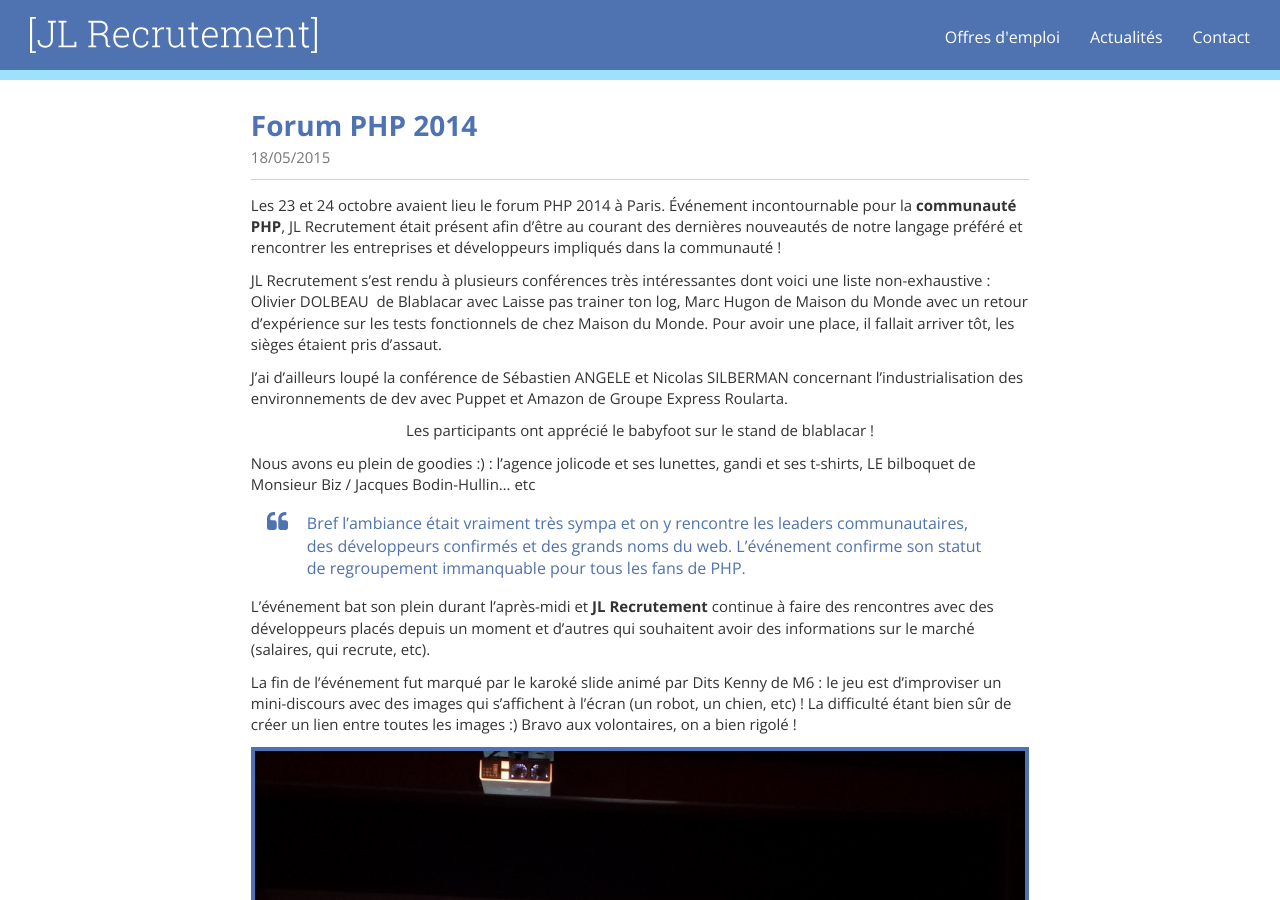
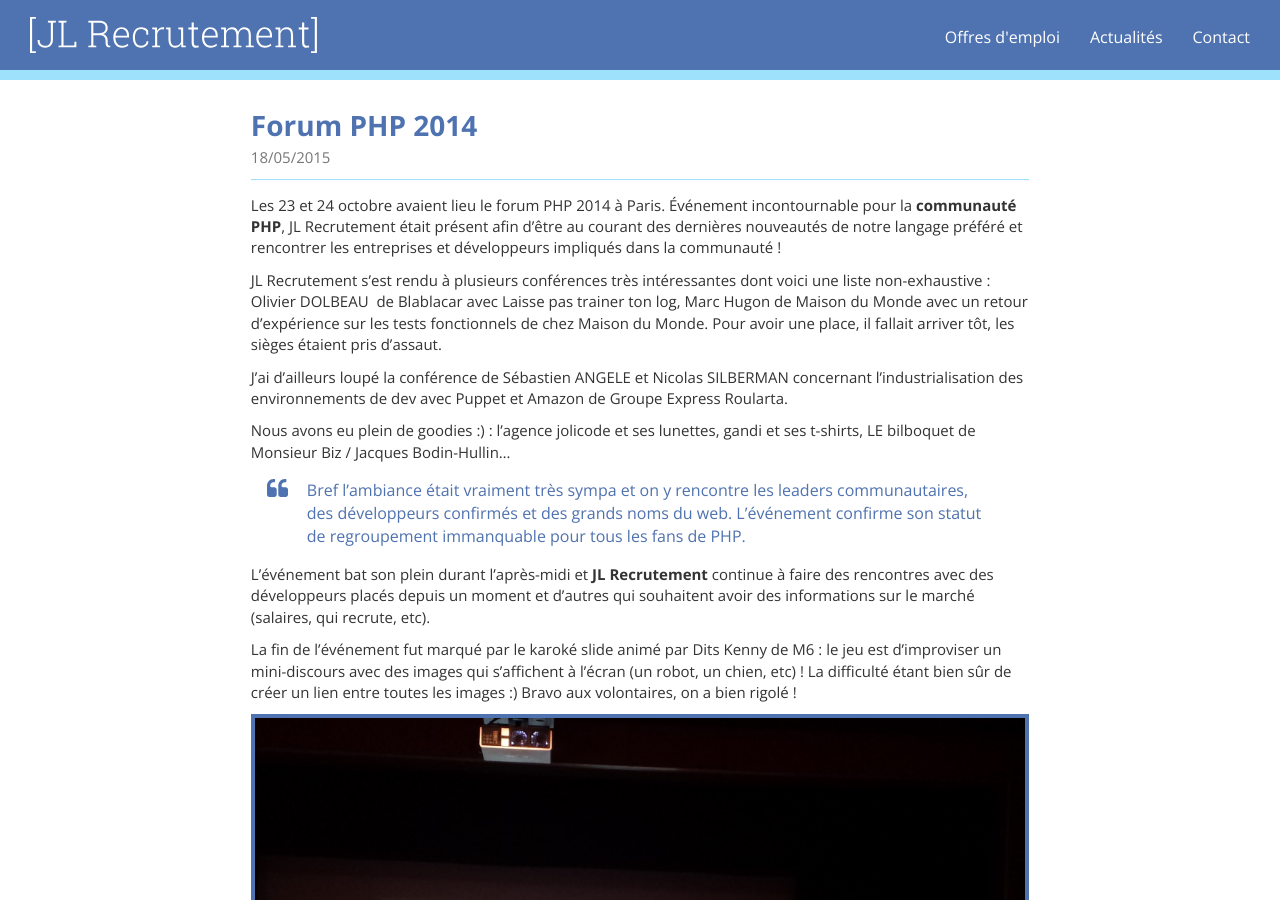
Before and after one commit to jlondiche/jlrecrutement, a Jekyll site: the page built from _posts/2015-05-18-forum-php-2014.md, in a window 1280 px wide and 900 px high. Built offline with Jekyll 4.4.1, drawn with Linux system fonts in a browser that asks for light colours; nearby versions of some CDN libraries.

Commit message:
man texte forum php 2014

```diff
--- a/_posts/2015-05-18-forum-php-2014.md
+++ b/_posts/2015-05-18-forum-php-2014.md
@@ -10,9 +10,7 @@
 
 J'ai d'ailleurs loupé la conférence de Sébastien ANGELE et Nicolas SILBERMAN concernant l'industrialisation des environnements de dev avec Puppet et Amazon de Groupe Express Roularta.
 
-<p align="center">Les participants ont apprécié le babyfoot sur le stand de blablacar !</p>
-
-Nous avons eu plein de goodies :) : l'agence jolicode et ses lunettes, gandi et ses t-shirts, LE bilboquet de Monsieur Biz / Jacques Bodin-Hullin... etc
+Nous avons eu plein de goodies :) : l'agence jolicode et ses lunettes, gandi et ses t-shirts, LE bilboquet de Monsieur Biz / Jacques Bodin-Hullin...
 
 > Bref l'ambiance était vraiment très sympa et on y rencontre les leaders communautaires, des développeurs confirmés et des grands noms du web. L'événement confirme son statut de regroupement immanquable pour tous les fans de PHP.
 
@@ -20,7 +18,9 @@
 
 La fin de l'événement fut marqué par le karoké slide animé par Dits Kenny de M6 : le jeu est d'improviser un mini-discours avec des images qui s'affichent à l'écran (un robot, un chien, etc) ! La difficulté étant bien sûr de créer un lien entre toutes les images :) Bravo aux volontaires, on a bien rigolé !
 
+
 ![slideshow-php-tour](/assets/2015/05/slideshow-php-tour.jpg)
+
 
 La première journée s'est terminée avec l'apéro communautaire très réussi, toujours avec une superbe ambiance et encore beaucoup de monde !
 La conclusion de cette journée est que la <strong>communauté française PHP</strong> se porte bien avec de nombreux projets prometteurs mais surtout de plus en plus de développeurs qui utilisent le langage, et ça c'est une bonne nouvelle pour l'environnement tech française.
```
